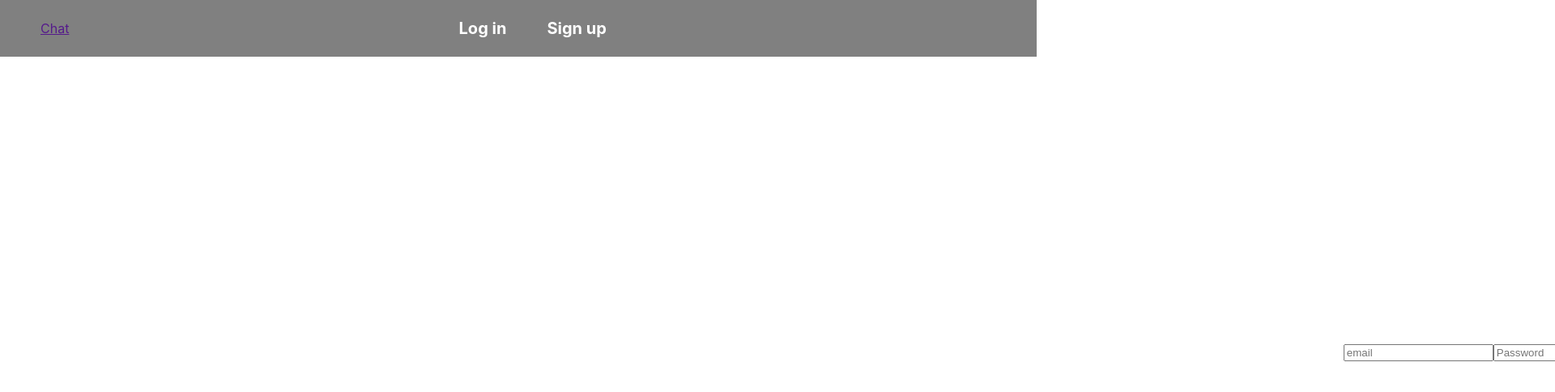
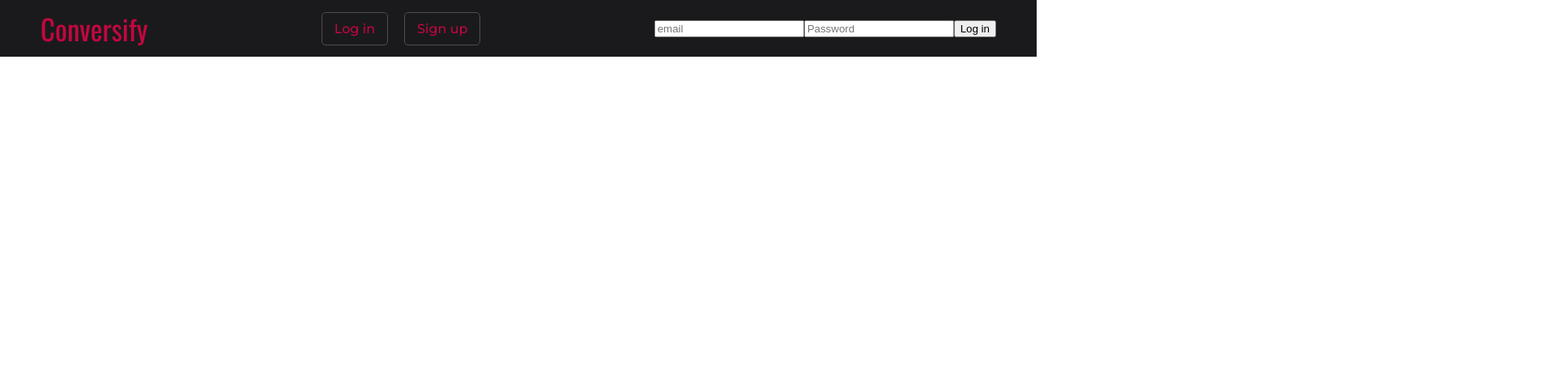
Before and after one commit to ani1609/Conversify, a React (Create React App) app in the folder client/: page / in a window 1280 px wide. Both pictures are taken after a click on the item "Log in". Shown: the top 484 px of the page at 81% size, 1920 px wide, since content can reach past the window. Built offline with nearby package versions, Linux system fonts and the light colour scheme; no server answers.

Commit message:
basic navbar css update

```diff
--- a/client/src/components/Navbar.js
+++ b/client/src/components/Navbar.js
@@ -53,11 +53,11 @@ function Navbar()
 
     return(
         <div className='navbar_parent'>
-            <a href=''>Chat</a>
+            <a href=''>Conversify</a>
             {user?.name && <p>{user.name}</p>}
             <ul className='nav_tabs'>
-                {!userToken && <li onClick={()=>setShowLoginForm(true)}>Log in</li>}
-                {!userToken && <li onClick={()=>setShowSignupForm(true)}>Sign up</li>}
+                {!userToken && <li onClick={()=>setShowLoginForm(true)} className='login'>Log in</li>}
+                {!userToken && <li onClick={()=>setShowSignupForm(true)} className='signup'>Sign up</li>}
                 {userToken && <li onMouseEnter={() => setProfileDropDown(true)} onMouseLeave={() => setProfileDropDown(true)}>
                     {user?.profilePic ?
                         <img src={user.profilePic} alt='profile pic' />
--- a/client/src/index.css
+++ b/client/src/index.css
@@ -1,13 +1,15 @@
-body {
-  margin: 0;
-  font-family: -apple-system, BlinkMacSystemFont, 'Segoe UI', 'Roboto', 'Oxygen',
-    'Ubuntu', 'Cantarell', 'Fira Sans', 'Droid Sans', 'Helvetica Neue',
-    sans-serif;
-  -webkit-font-smoothing: antialiased;
-  -moz-osx-font-smoothing: grayscale;
+@import url('https://fonts.googleapis.com/css2?family=Oswald:wght@200;300;400;500;600;700&display=swap');
+@import url('https://fonts.googleapis.com/css2?family=Montserrat:wght@100;200;300;400;500;600;700;800;900&display=swap');
+
+body
+{
+    margin: 0;
+    font-family: -apple-system, BlinkMacSystemFont, 'Segoe UI', 'Roboto', 'Oxygen', 'Ubuntu', 'Cantarell', 'Fira Sans', 'Droid Sans', 'Helvetica Neue',sans-serif;
+    -webkit-font-smoothing: antialiased;
+    -moz-osx-font-smoothing: grayscale;
 }
 
-code {
-  font-family: source-code-pro, Menlo, Monaco, Consolas, 'Courier New',
-    monospace;
+code
+{
+    font-family: source-code-pro, Menlo, Monaco, Consolas, 'Courier New', monospace;
 }
--- a/client/src/styles/Navbar.css
+++ b/client/src/styles/Navbar.css
@@ -8,37 +8,45 @@
     justify-content: space-between;
     align-items: center;
     box-sizing: border-box;
+    background-color: #1A1A1D;
 }
 
 .navbar_parent a
 {
-    height: 80%;
+    font-family: 'Oswald', sans-serif;
+    font-size: 35px;
+    text-decoration: none;
+    color: #C3073F;
     display: flex;
     align-items: center;
     justify-content: center;
-
 }
 
 .nav_tabs
 {
     display: flex;
     list-style-type: none;
-    gap: 50px;
     margin: 0;
     padding: 0;
-    height: 80%;
+    gap: 20px;
 }
 
-.nav_tabs li
+.login, .signup
 {
-    height: 100%;
-    font-size: 20px;
-    font-weight: bold;
-    color: white;
+    color: #C3073F;
     cursor: pointer;
-    display: flex;
-    align-items: center;
-    justify-content: center;
+    font-size: 16px;
+    padding: 10px 15px;
+    border: 1.4px solid rgb(78, 78, 78);
+    border-radius: 5px;
+    transition: 0.2s ease-in-out;
+    font-family: 'Montserrat', sans-serif;
+    font-weight: 500;
+}
+
+.nav_tabs li:hover
+{
+    background-color: rgb(35, 35, 35);
 }
 
 .profile_icon
@@ -70,13 +78,3 @@
     padding: 5px 10px;
     cursor: pointer;
 }
-
-.login_form_container, .signup_form_container
-{
-    position: absolute;
-    width: 100%;
-    height: 100%;
-    display: flex;
-    justify-content: center;
-    align-items: center;
-}
```
